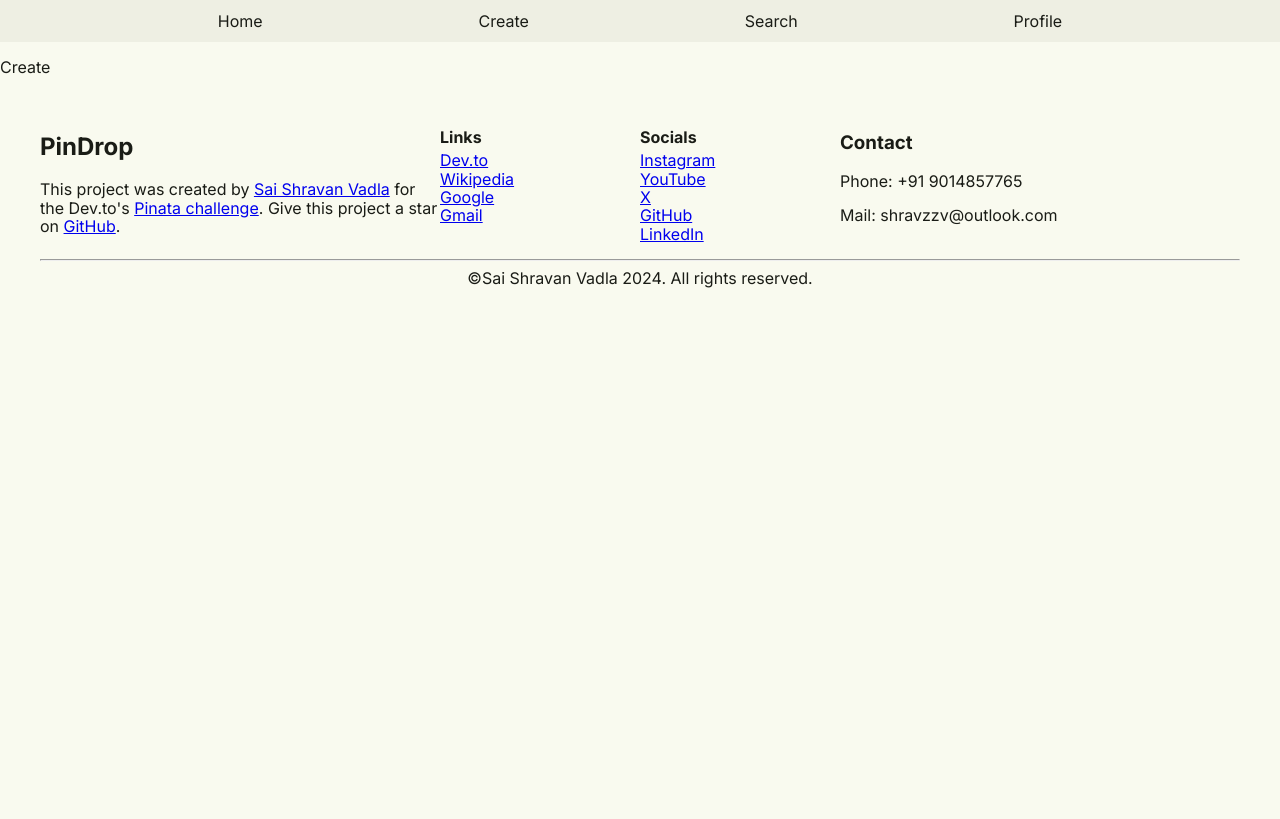
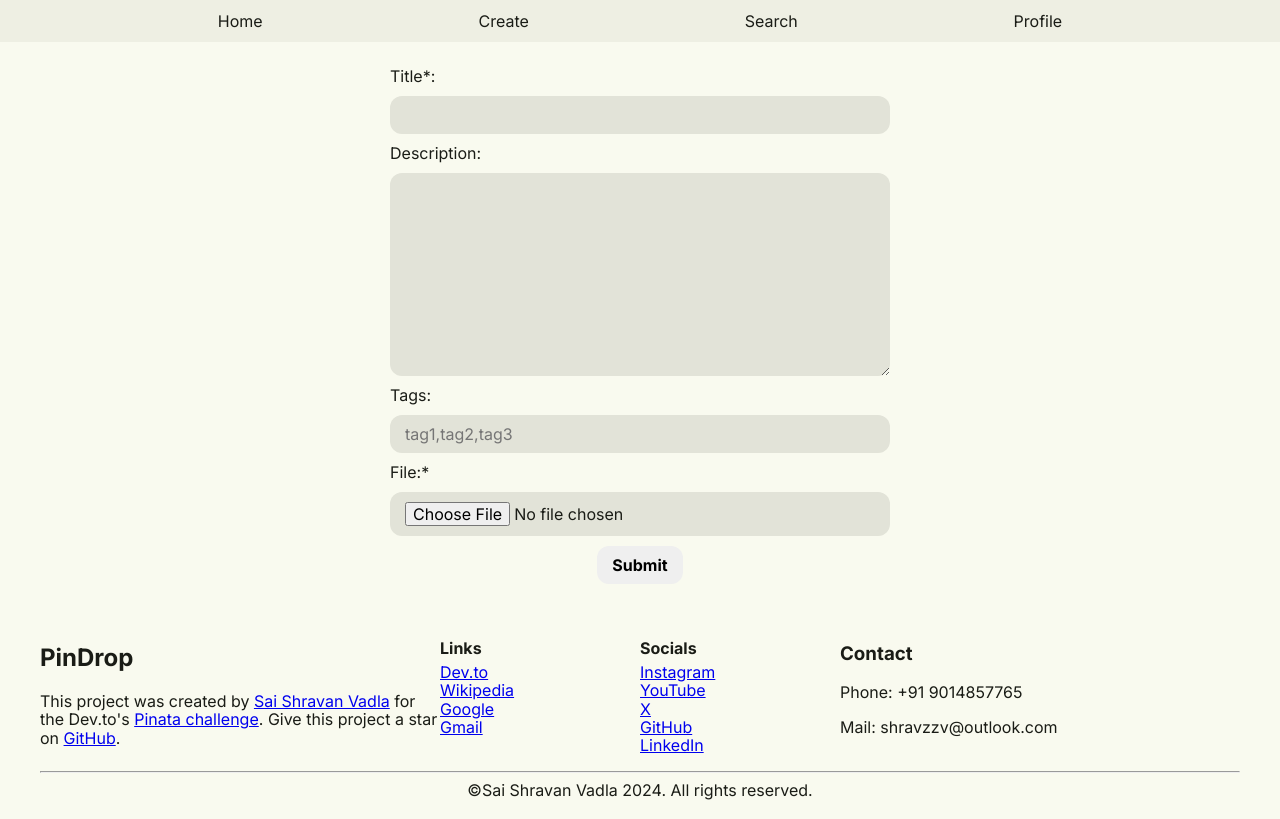
Before and after one commit to shravzzv/Dev.to-Pinata-challenge-client, a React (Vite) app: page /dashboard/create in a window 1280 px wide. Built offline with nearby package versions, Linux system fonts and the light colour scheme; sample sign-in values are in the browser's storage.

Commit message:
feat: Add create page with styles

```diff
--- a/src/pages/Create.jsx
+++ b/src/pages/Create.jsx
@@ -1,13 +1,54 @@
-import { Navigate } from 'react-router-dom'
+import '../styles/Create.css'
+import { Navigate, useNavigate } from 'react-router-dom'
 import Footer from '../components/Footer'
 import Navbar from '../components/Navbar'
 import PropTypes from 'prop-types'
+import { useRef, useState } from 'react'
+import axios from 'axios'
 
 Create.propTypes = {
   isAuthenticated: PropTypes.bool,
 }
 
 export default function Create({ isAuthenticated }) {
+  const [data, setData] = useState({
+    title: '',
+    description: '',
+    tags: '',
+  })
+
+  const formRef = useRef(null)
+  const navigate = useNavigate()
+
+  const handleChange = (e) => {
+    const { name, value } = e.target
+    setData({
+      ...data,
+      [name]: value,
+    })
+  }
+
+  const handleSubmit = async (e) => {
+    try {
+      e.preventDefault()
+      const formData = new FormData(formRef.current)
+
+      await axios.post(
+        'https://devto-pinata-challenge-server-production.up.railway.app/pins',
+        formData,
+        {
+          headers: {
+            'Content-Type': 'multipart/form-data',
+            Authorization: `Bearer ${localStorage.getItem('token')}`,
+          },
+        }
+      )
+      navigate('/')
+    } catch (error) {
+      console.log(error)
+    }
+  }
+
   if (!isAuthenticated) {
     return <Navigate to={'/'} replace />
   }
@@ -15,9 +56,54 @@ export default function Create({ isAuthenticated }) {
   return (
     <>
       <Navbar />
-      <div className='create'>
-        <p>Create</p>
-      </div>
+      <form
+        className='create'
+        onSubmit={handleSubmit}
+        encType='multipart/form-data'
+        ref={formRef}
+      >
+        <div className='formControl'>
+          <label htmlFor='title'>Title*:</label>
+          <input
+            type='text'
+            name='title'
+            id='title'
+            value={data.title}
+            onChange={handleChange}
+          />
+        </div>
+
+        <div className='formControl'>
+          <label htmlFor='description'>Description:</label>
+          <textarea
+            name='description'
+            id='description'
+            cols='23'
+            rows='10'
+            value={data.description}
+            onChange={handleChange}
+          ></textarea>
+        </div>
+
+        <div className='formControl'>
+          <label htmlFor='tags'>Tags:</label>
+          <input
+            type='text'
+            name='tags'
+            id='tags'
+            placeholder='tag1,tag2,tag3'
+            value={data.tags}
+            onChange={handleChange}
+          />
+        </div>
+
+        <div className='formControl'>
+          <label htmlFor='file'>File:*</label>
+          <input type='file' name='file' id='file' />
+        </div>
+
+        <button type='submit'>Submit</button>
+      </form>
       <Footer />
     </>
   )
--- /dev/null
+++ b/src/styles/Create.css
@@ -0,0 +1,31 @@
+form.create {
+  padding: 20px;
+
+  .formControl {
+    max-width: 500px;
+    margin: 5px auto;
+
+    input,
+    textarea {
+      width: 100%;
+    }
+  }
+
+  button[type='submit'] {
+    border-radius: 12px;
+    padding: 10px 15px;
+    border: none;
+    font-weight: bold;
+    cursor: pointer;
+    transition: transform 300ms ease;
+    display: block;
+    margin: auto;
+
+    &:hover {
+      transform: scale(1.1);
+    }
+  }
+}
+
+@media (min-width: 600px) {
+}
--- a/src/styles/main.css
+++ b/src/styles/main.css
@@ -33,7 +33,8 @@ form {
     margin-bottom: 10px;
   }
 
-  input {
+  input,
+  textarea {
     display: block;
     padding: 10px 15px;
     border-radius: 12px;
@@ -41,5 +42,6 @@ form {
     background-color: var(--surface-container-highest);
     color: inherit;
     border: none;
+    resize: vertical;
   }
 }
```
